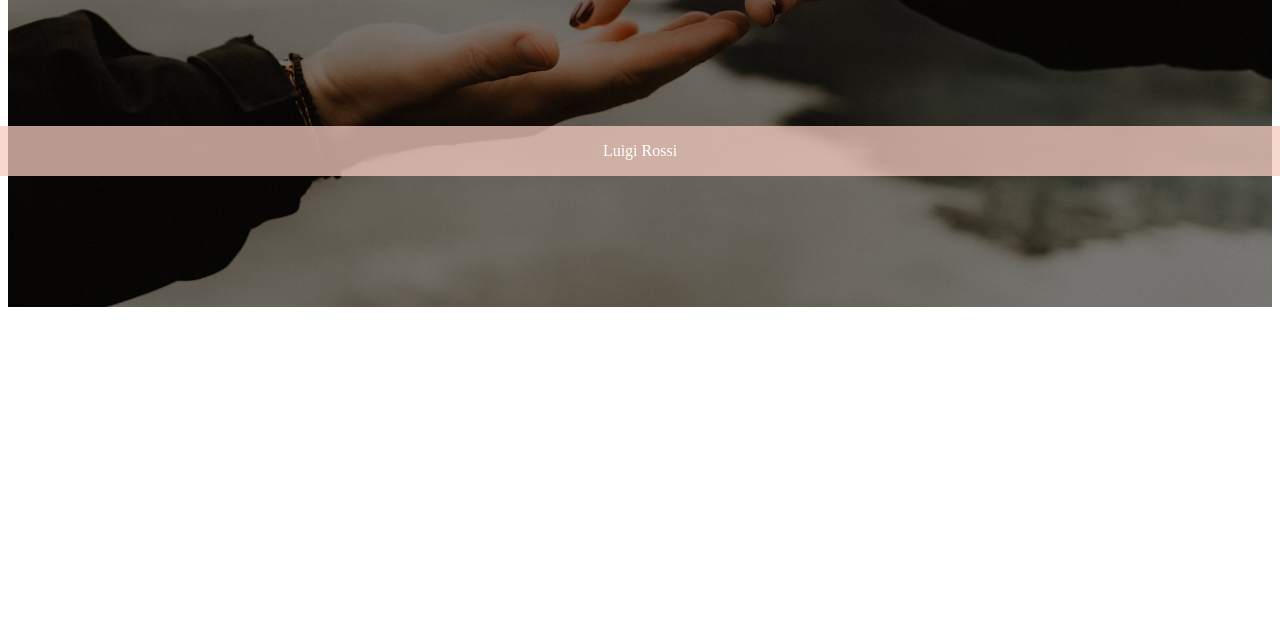
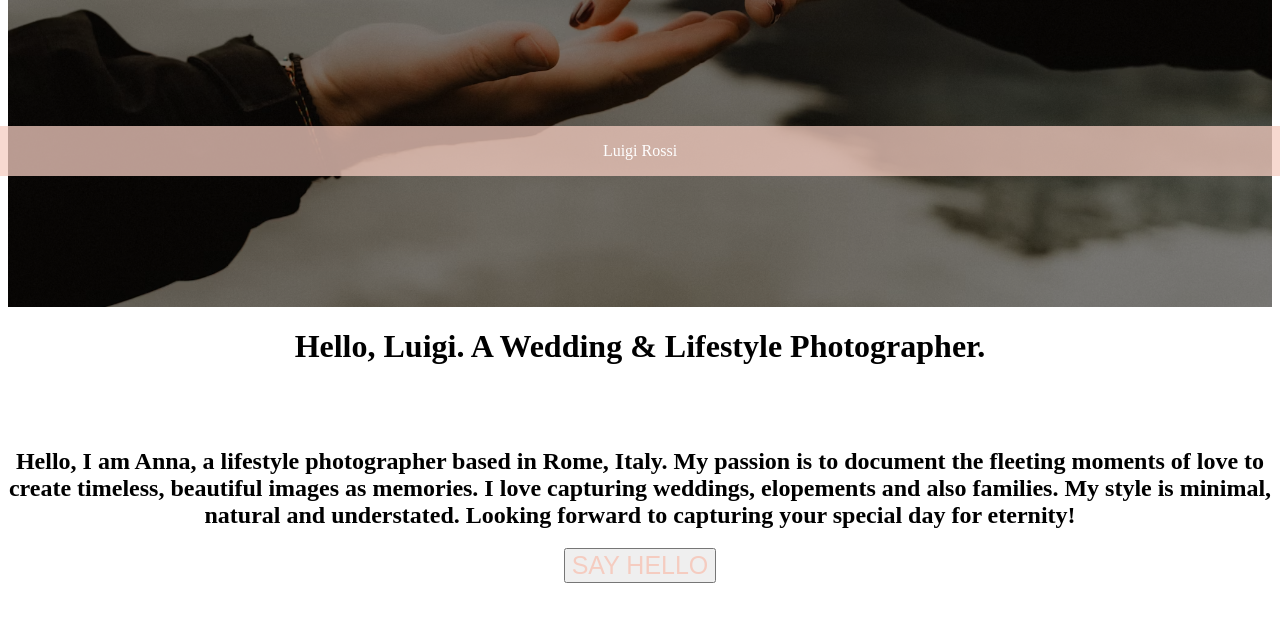
Before and after one commit to Thaistg11/photographer-portfolio, a plain HTML site: page index.html in a window 1280 px wide. Shown: the part 624-1245 px from the top of the page. Before the commit the page ends 931 px from the top, so only its background shows below. Drawn offline with Linux system fonts and the light colour scheme; a web font is replaced by a local one.

Commit message:
About me Section

```diff
--- a/assets/css/style.css
+++ b/assets/css/style.css
@@ -34,7 +34,6 @@ body, html {
     }
 
     .nav-btn button {
-      border: rg(255,255,255);
       color: rgb(245, 204, 192);
       text-align: center;
       text-decoration: none;
@@ -45,23 +44,45 @@ body, html {
 
 /* END NAV-TOP  */
 
-/* The hero image */
+
+
+  /* START NAV-BOTTOM  */
+  .nav-bottom {
+    display: grid;
+    grid-template-columns: repeat(5, 1fr);
+    grid-template-rows: 1fr;
+    grid-column-gap: 0px;
+    grid-row-gap: 0px;
+    margin: 20px;
+    background-color: rgba(245, 204, 192, 0.75);
+    }
+
+    .link {
+      grid-area: 1 / 3 / 2 / 4;
+    }
+
+    .link ul{
+      display: flex;
+      justify-content: space-around;
+    }
+    /* END NAV-BOTTOM  */
+
+
+
+/* HERO SECTION  */
 .hero-image {
-  /* Use "linear-gradient" to add a darken background effect to the image (photographer.jpg). This will make the text easier to read */
   background-image: linear-gradient(rgba(0, 0, 0, 0.5), rgba(0, 0, 0, 0.5)), url("../img/photo-1705260527801-0bfd739f8c57.avif");
 
-  /* Set a specific height */
   height: 754px;
   width: 100%;
 
-  /* Position and center the image to scale nicely on all screens */
+
   background-position: center;
   background-repeat: no-repeat;
   background-size: cover;
   position: relative;
 }
 
-/* Place text in the middle of the image */
 .hero-text {
   text-align: center;
   position: absolute;
@@ -70,31 +91,48 @@ body, html {
   transform: translate(-50%, -50%);
   color: white;
 }
+/* END HERO SECTION  */
 
-/* START NAV-BOTTOM  */
-.nav-bottom {
+/* START ABOUT-SECTION  */
+.about-section{
   display: grid;
-  grid-template-columns: repeat(5, 1fr);
-  grid-template-rows: 1fr;
+  grid-template-columns: 1fr;
+  grid-template-rows: repeat(3, 1fr);
   grid-column-gap: 0px;
   grid-row-gap: 0px;
-  margin: 20px;
-  background-color: rgba(245, 204, 192, 0.75);
+  text-align: center;
   }
 
-  .link {
-    grid-area: 1 / 3 / 2 / 4;
+  .p1 {
+    grid-area: 1 / 1 / 2 / 2;
   }
 
-  .link ul{
-    display: flex;
-    justify-content: space-around;
+  .p1 h1{
+
   }
-  /* END NAV-BOTTOM  */
 
-/* HERO SECTION  */
+  .p2 {
+     grid-area: 2 / 1 / 3 / 2;
+    }
 
-  /* END HERO SECTION  */
+  .p2 h2{
+
+  }
+
+  .p3 {
+     grid-area: 3 / 1 / 4 / 2;
+    }
+
+  .p3 button {
+    color: rgb(245, 204, 192);
+    text-align: center;
+    text-decoration: none;
+    display: inline-block;
+    font-size: 25px;
+  }
+
+  /* END ABOUT-SECTION  */
+
 
   /* FOOTER  */
   .footer {
--- a/index.html
+++ b/index.html
@@ -39,6 +39,21 @@
   </div>
 </div>
 
+<div class="about-section">
+  <div class="p1">
+    <h1> Hello, Luigi. A Wedding & Lifestyle Photographer.</h1>
+  </div>
+  <div class="p2">
+    <h2> Hello, I am Anna, a lifestyle photographer based in Rome, Italy.
+      My passion is to document the fleeting moments of love to create timeless, beautiful images as memories. I love capturing weddings, elopements and also families.
+      My style is minimal,
+      natural and understated. Looking forward to capturing your special day for eternity!</h2>
+  </div>
+  <div class="p3">
+    <button>SAY HELLO</button>
+  </div>
+  </div>
+
 <div class="footer">
   <p>Luigi Rossi</p>
 </div>
```
